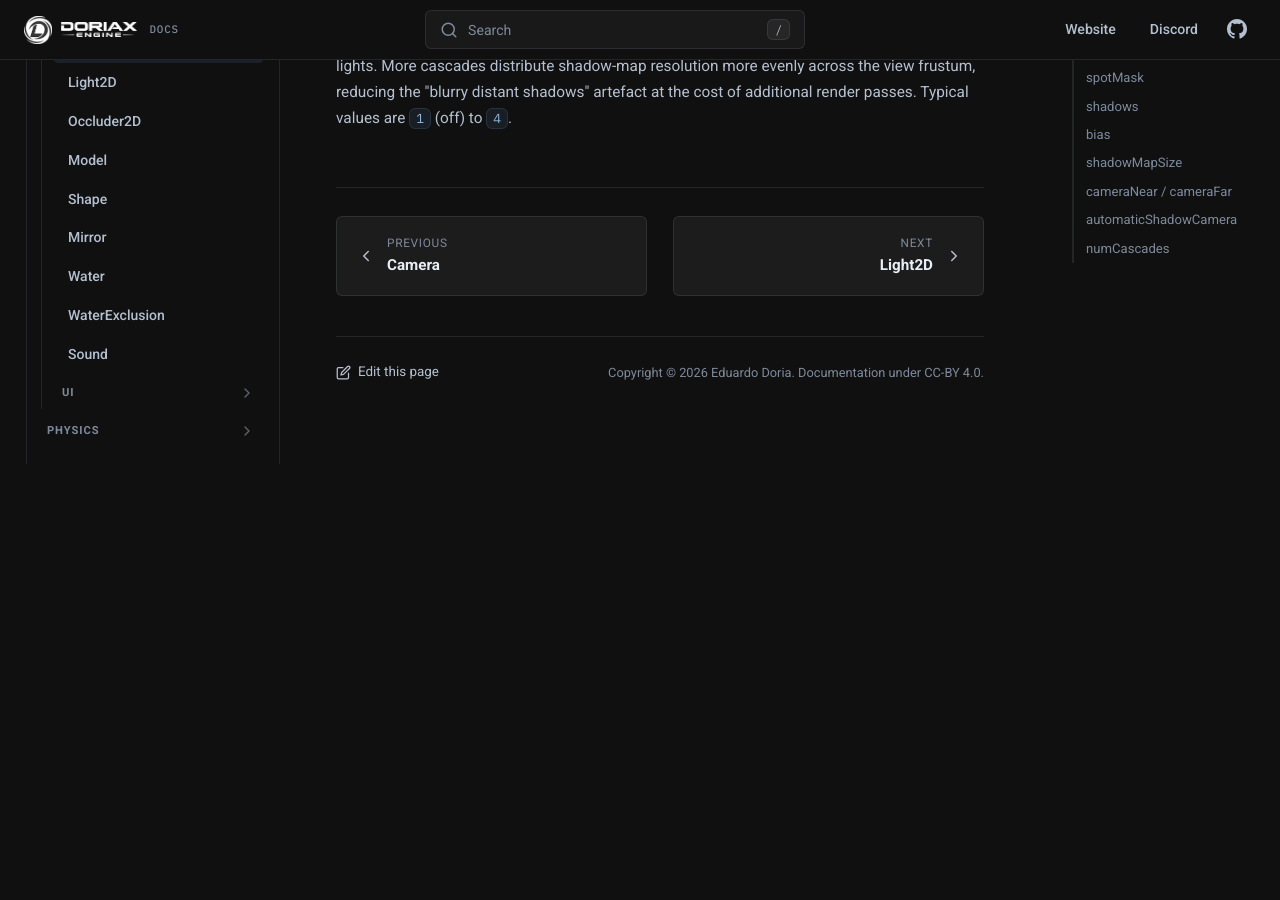
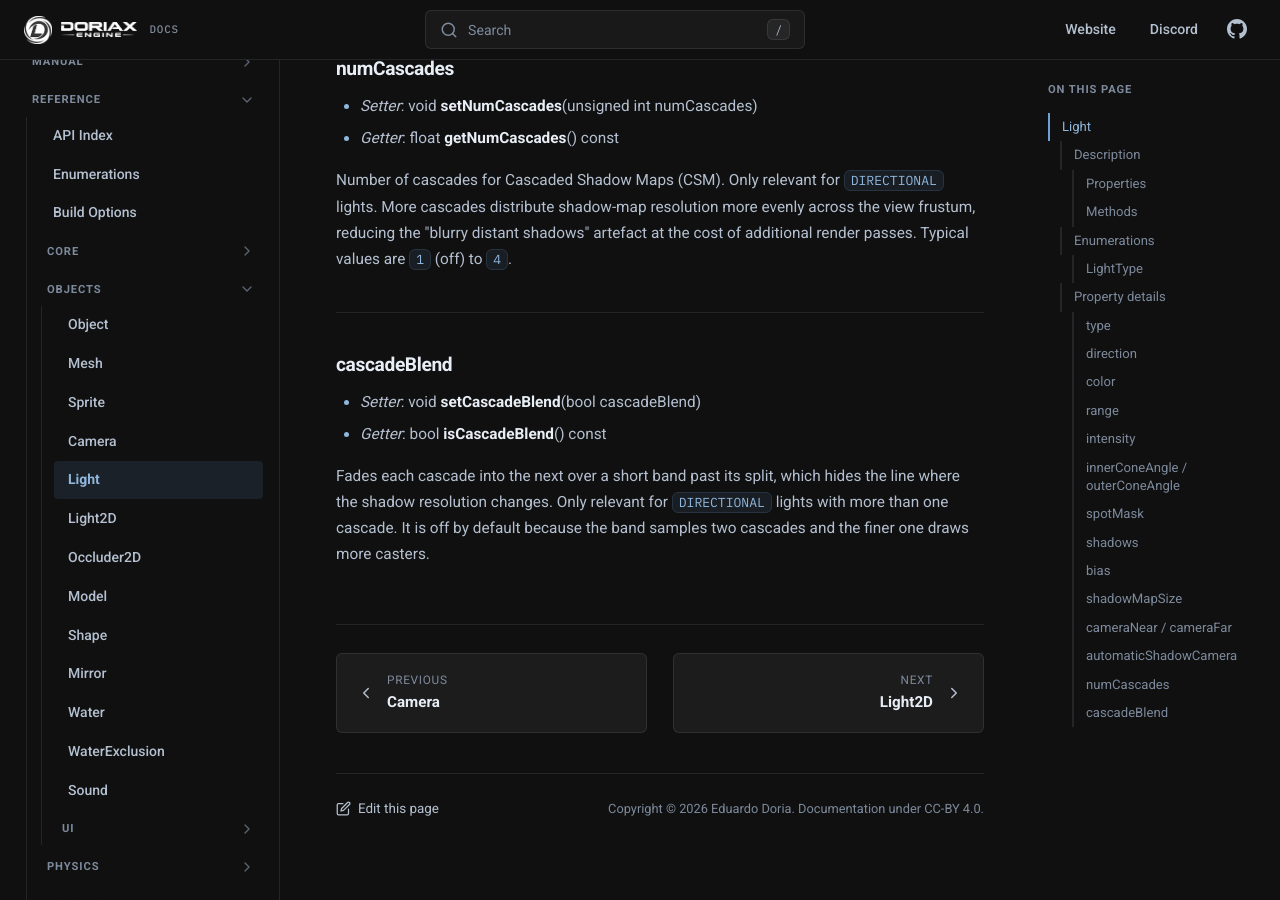
Before and after one commit to doriaxengine/doriax-docs, an MkDocs documentation site: the page built from docs/reference/classes/light.md, in a window 1280 px wide and 900 px high, scrolled down 8320 px. Built offline with MkDocs 1.6.1, drawn with Linux system fonts in a browser that asks for light colours; comment, search, counter and statistics services are not loaded; before the commit the page ends 8784 px from its top, so only the background shows below that; some of the changed text lies outside the part shown.

Commit message:
Described the cascade blend option

```diff
--- a/docs/reference/classes/light.md
+++ b/docs/reference/classes/light.md
@@ -34,6 +34,7 @@ Up to `MAX_LIGHTS` (6) lights are used at once. A scene with more uses its direc
 | float | [cameraFar](#cameranear-camerafar) | `100.0` | C++ \| Lua |
 | bool | [automaticShadowCamera](#automaticshadowcamera) | `true` | C++ \| Lua |
 | unsigned int | [numCascades](#numcascades) | `1` | C++ \| Lua |
+| bool | [cascadeBlend](#cascadeblend) | `false` | C++ \| Lua |
 
 ### Methods
 
@@ -72,6 +73,8 @@ Up to `MAX_LIGHTS` (6) lights are used at once. A scene with more uses its direc
 | bool | [isAutomaticShadowCamera](#automaticshadowcamera) | C++ \| Lua |
 | void | [setNumCascades](#numcascades) | C++ \| Lua |
 | float | [getNumCascades](#numcascades) | C++ \| Lua |
+| void | [setCascadeBlend](#cascadeblend) | C++ |
+| bool | [isCascadeBlend](#cascadeblend) | C++ |
 | [LightComponent](lightcomponent.md) | `getLightComponent` | Lua |
 
 ## Enumerations
@@ -273,3 +276,12 @@ When `true`, the engine automatically fits the shadow-map camera frustum around
 * *Getter*: float **getNumCascades**() const
 
 Number of cascades for Cascaded Shadow Maps (CSM). Only relevant for `DIRECTIONAL` lights. More cascades distribute shadow-map resolution more evenly across the view frustum, reducing the "blurry distant shadows" artefact at the cost of additional render passes. Typical values are `1` (off) to `4`.
+
+---
+
+### cascadeBlend
+
+* *Setter*: void **setCascadeBlend**(bool cascadeBlend)
+* *Getter*: bool **isCascadeBlend**() const
+
+Fades each cascade into the next over a short band past its split, which hides the line where the shadow resolution changes. Only relevant for `DIRECTIONAL` lights with more than one cascade. It is off by default because the band samples two cascades and the finer one draws more casters.
```
Also changed, not shown: docs/manual/rendering-pipeline.md (+8 -3 lines), docs/reference/classes/lightcomponent.md (+1 -0 lines).
